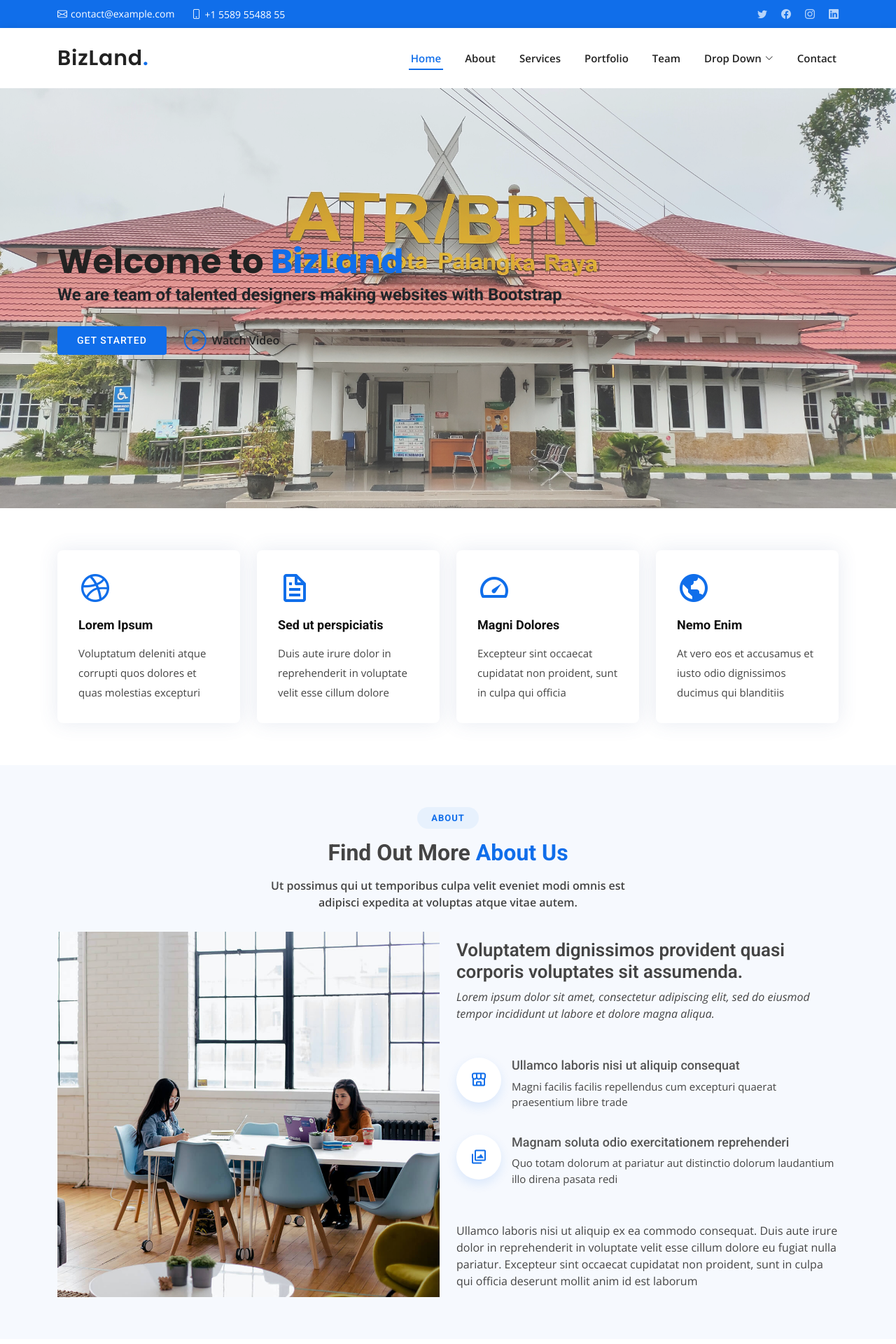
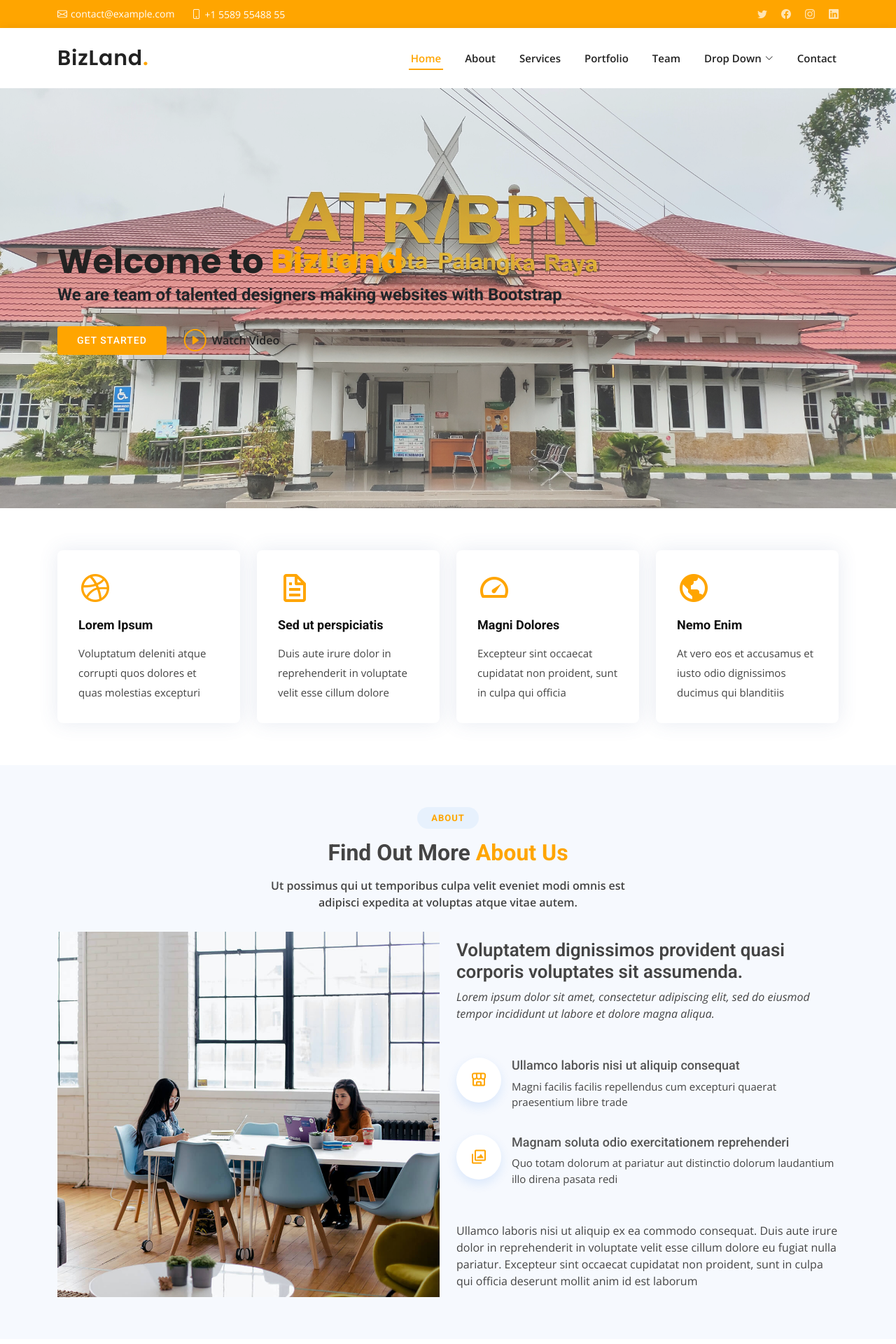
Before and after one commit to HaFirs/system-information-bpn, a CodeIgniter 4 app: template app/Views/home/dashboard.php in a window 1280 px wide, after a click on "Portfolio". Shown: the top 1920 px of the page at 70% size. Run offline with PHP 8.4 and a stand-in for CodeIgniter, Linux system fonts and the light colour scheme; the template is opened without the code that fills it, so the values that code supplies are empty; some libraries are stand-ins or nearby versions.

Commit message:
Update style.css

```diff
--- a/public/css/style.css
+++ b/public/css/style.css
@@ -14,7 +14,7 @@ body {
 }
 
 a {
-  color: #106eea;
+  color: #FFA500;
   text-decoration: none;
 }
 
@@ -119,7 +126,7 @@ h1, h2, h3, h4, h5, h6 {
 # Top Bar
 --------------------------------------------------------------*/
 #topbar {
-  background: #106eea;
+  background: #FFA500;
   height: 40px;
   font-size: 14px;
   transition: all 0.5s;
@@ -189,7 +197,7 @@ h1, h2, h3, h4, h5, h6 {
 }
 
 #header .logo a span {
-  color: #106eea;
+  color: #FFA500;
 }
 
 #header .logo img {
@@ -240,32 +249,38 @@ h1, h2, h3, h4, h5, h6 {
   position: relative;
 }
 
-.navbar a i, .navbar a:focus i {
+.navbar a i,
+.navbar a:focus i {
   font-size: 12px;
   line-height: 0;
   margin-left: 5px;
 }
 
-.navbar > ul > li > a:before {
+.navbar>ul>li>a:before {
   content: "";
   position: absolute;
   width: 100%;
   height: 2px;
   bottom: -6px;
   left: 0;
-  background-color: #106eea;
+  background-color: #FFA500;
   visibility: hidden;
   width: 0px;
   transition: all 0.3s ease-in-out 0s;
 }
 
-.navbar a:hover:before, .navbar li:hover > a:before, .navbar .active:before {
+.navbar a:hover:before,
+.navbar li:hover>a:before,
+.navbar .active:before {
   visibility: visible;
   width: 100%;
 }
 
-.navbar a:hover, .navbar .active, .navbar .active:focus, .navbar li:hover > a {
-  color: #106eea;
+.navbar a:hover,
+.navbar .active,
+.navbar .active:focus,
+.navbar li:hover>a {
+  color: #FFA500;
 }
 
 .navbar .dropdown ul {
@@ -473,7 +498,7 @@ h1, h2, h3, h4, h5, h6 {
 }
 
 #hero h1 span {
-  color: #106eea;
+  color: #FFA500;
 }
 
 #hero h2 {
@@ -494,7 +519,7 @@ h1, h2, h3, h4, h5, h6 {
   border-radius: 4px;
   transition: 0.5s;
   color: #fff;
-  background: #106eea;
+  background: #FFA500;
 }
 
 #hero .btn-get-started:hover {
@@ -512,7 +537,7 @@ h1, h2, h3, h4, h5, h6 {
 }
 
 #hero .btn-watch-video i {
-  color: #106eea;
+  color: #FFA500;
   font-size: 32px;
   transition: 0.3s;
   line-height: 0;
@@ -581,7 +610,7 @@ section {
   padding: 8px 20px;
   margin: 0;
   background: #e7f1fd;
-  color: #106eea;
+  color: #FFA500;
   display: inline-block;
   text-transform: uppercase;
   border-radius: 50px;
@@ -594,7 +623,7 @@ section {
 }
 
 .section-title h3 span {
-  color: #106eea;
+  color: #FFA500;
 }
 
 .section-title p {
@@ -700,7 +731,7 @@ section {
 .featured-services .icon i {
   font-size: 48px;
   line-height: 1;
-  color: #106eea;
+  color: #FFA500;
   transition: all 0.3s ease-in-out;
 }
 
@@ -757,7 +789,7 @@ section {
   font-size: 24px;
   padding: 20px;
   margin-right: 15px;
-  color: #106eea;
+  color: #FFA500;
   border-radius: 50px;
 }
 
```
Also changed, not shown: other parts of public/css/style.css (+99 -62 lines).
